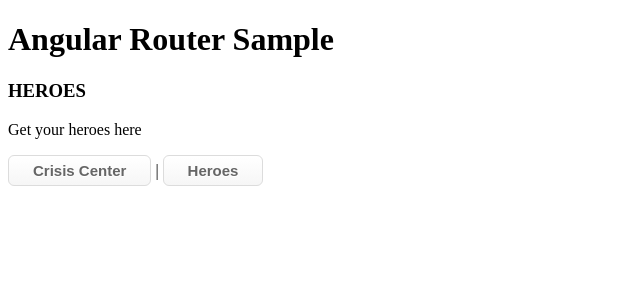
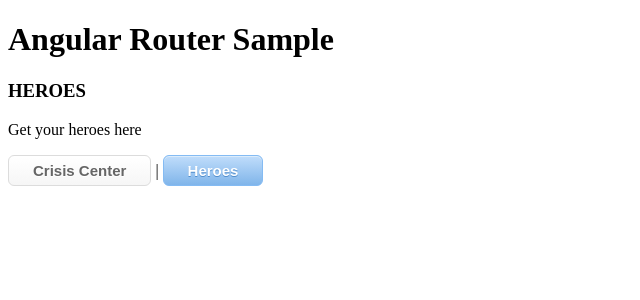
Before and after one commit to shinyeji28/Angular-Router, an Angular app: page /heroes-list in a window 1280 px wide. Shown: the top 300 px of the page, without its empty margins (0-640 px from the left). Built offline with nearby package versions, Linux system fonts and the light colour scheme.

Commit message:
routerLinkActive

```diff
--- a/src/app/app.component.html
+++ b/src/app/app.component.html
@@ -1,6 +1,6 @@
 <h1>Angular Router Sample</h1>
 <router-outlet></router-outlet>
 <nav>
-  <a class="button" routerLink="/crisis-list">Crisis Center</a> |
-  <a class="button" routerLink="/heroes-list">Heroes</a>
+  <a class="button" routerLink="/crisis-list" routerLinkActive="activebutton">Crisis Center</a> |
+  <a class="button" routerLink="/heroes-list" routerLinkActive="activebutton">Heroes</a>
 </nav>
```
